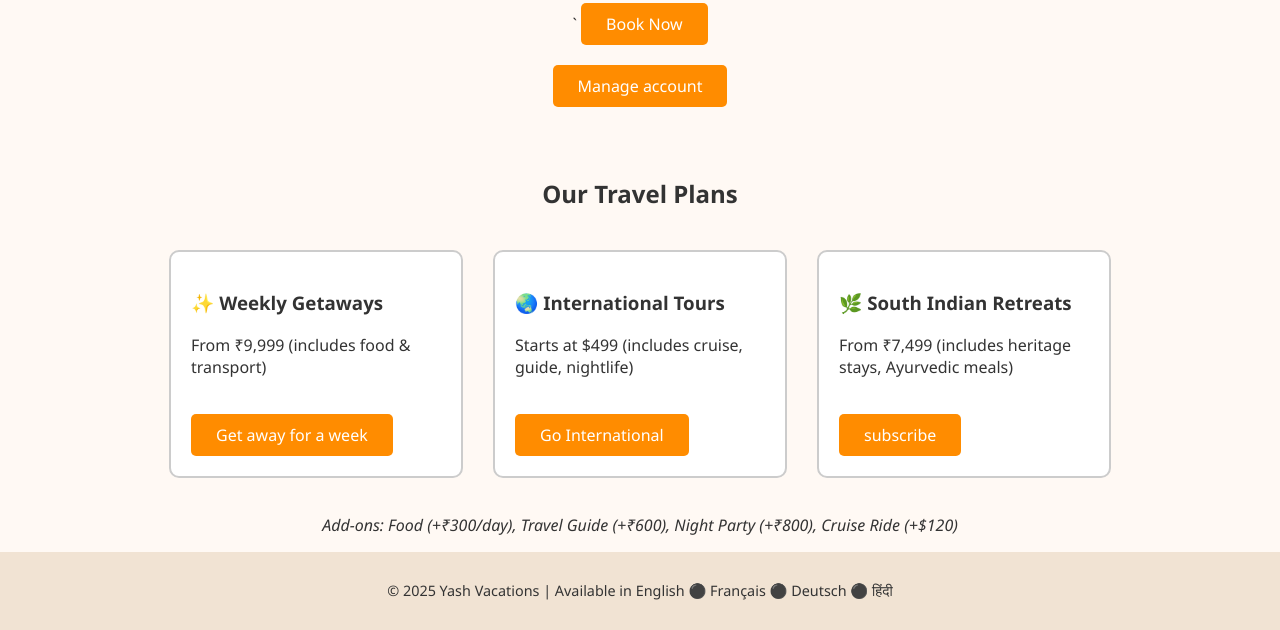
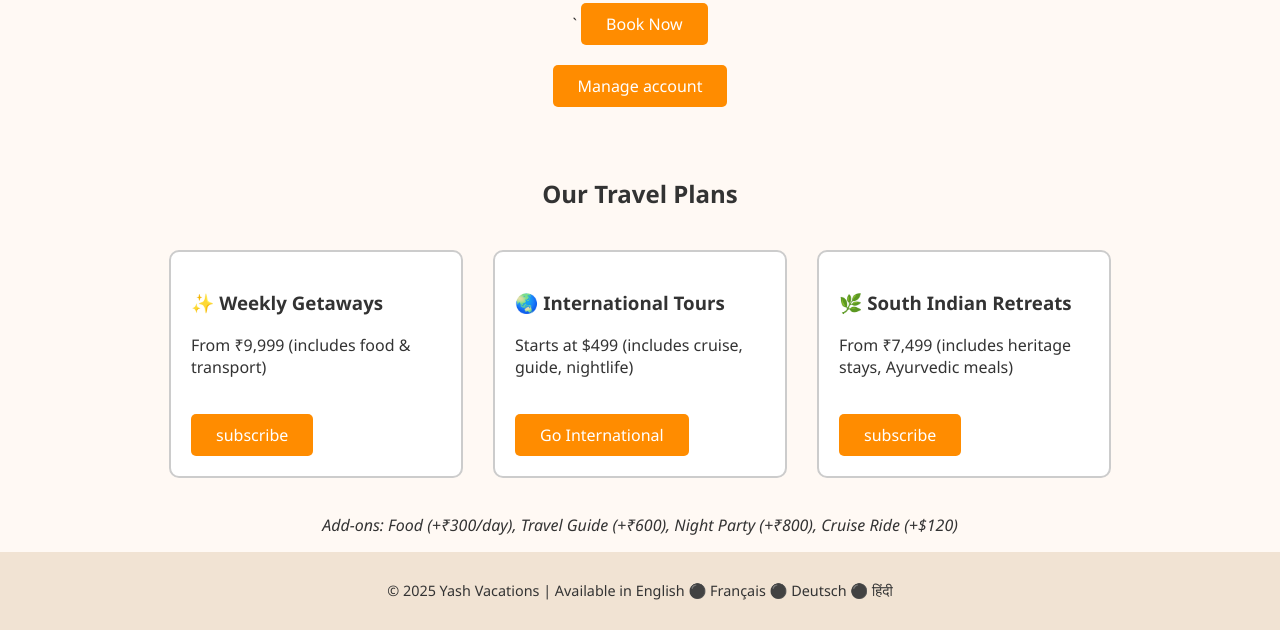
Before and after one commit to yasshikaa/Yassh-vacationz, a plain HTML site: page index.html in a window 1280 px wide. Shown: the part 687-1317 px from the top of the page. Drawn offline with Linux system fonts and the light colour scheme.

Commit message:
Update index.html

```diff
--- a/index.html
+++ b/index.html
@@ -34,8 +34,7 @@
         <div class="plan">
           <h3>✨ Weekly Getaways</h3>
           <p>From ₹9,999 (includes food & transport)</p>
-                <a href="javascript:void(0)" data-cb-type="checkout" class="book-btn" data-cb-item-0="Standard" data-cb-item-0-quantity="1" >Get away for a week</a>
-        </div>
+<a href="javascript:void(0)" data-cb-type="checkout" class="book-btn"data-cb-item-0="South-Indian-Plan-USD-Monthly" data-cb-item-0-quantity="1" >subscribe</a>        </div>
         <div class="plan">
           <h3>🌏 International Tours</h3>
           <p>Starts at $499 (includes cruise, guide, nightlife)</p>
```
